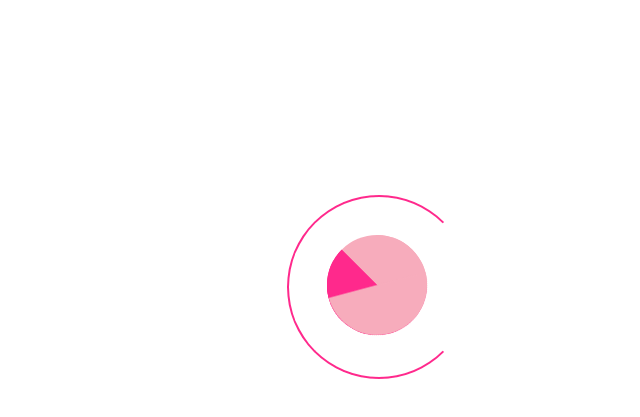
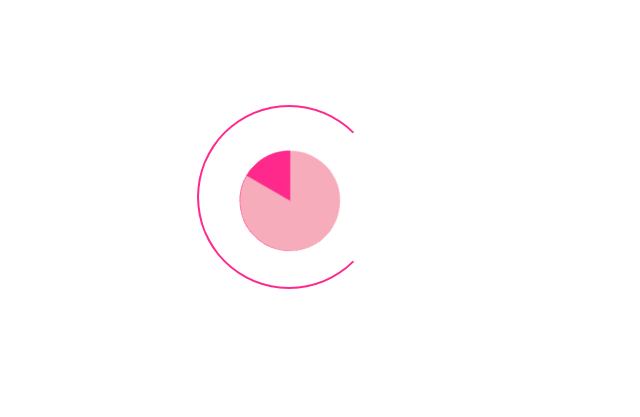
Before and after one commit to Wwwang-Q/WQ_IFE, a plain HTML site: page NuoMi/task8_loading_3D/loading.html in a window 1280 px wide. Shown: the part 63-480 px from the top of the page, without its empty margins (353-993 px from the left). Drawn offline with Linux system fonts and the light colour scheme.

Commit message:
饼状loading

```diff
--- a/NuoMi/task8_loading_3D/loading.html
+++ b/NuoMi/task8_loading_3D/loading.html
@@ -6,7 +6,8 @@
 </head>
 <body>
 <style>
-
+    /*留了1px的空隙问题。
+       flex与position:absolute的布局问题*/
     #container{
         width: 100%;
         height: 500px;
@@ -17,14 +18,14 @@
         width: 180px;
         height: 180px;
         position: absolute;
-        left: calc(50% - 50px);
-        top:calc(50% - 50px);
-        /*transform: rotate(45deg);*/
+        left: calc(50% - 87px);
+        top: calc(50% - 155px);
+        transform: rotate(45deg);
     }
     #outer{
         position: absolute;
-        left: 50%;
-        top:50%;
+        left: calc(50% - 90px);
+        top:calc(50% - 90px);
         width: 180px;
         height: 180px;
         border-radius: 180px;
```
